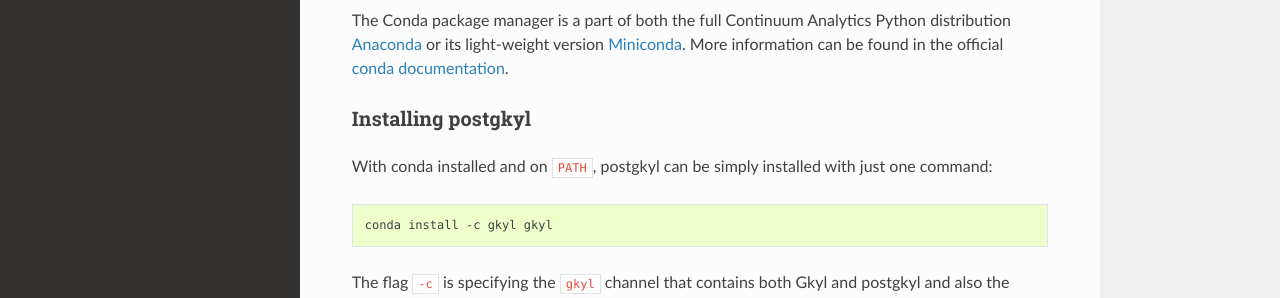
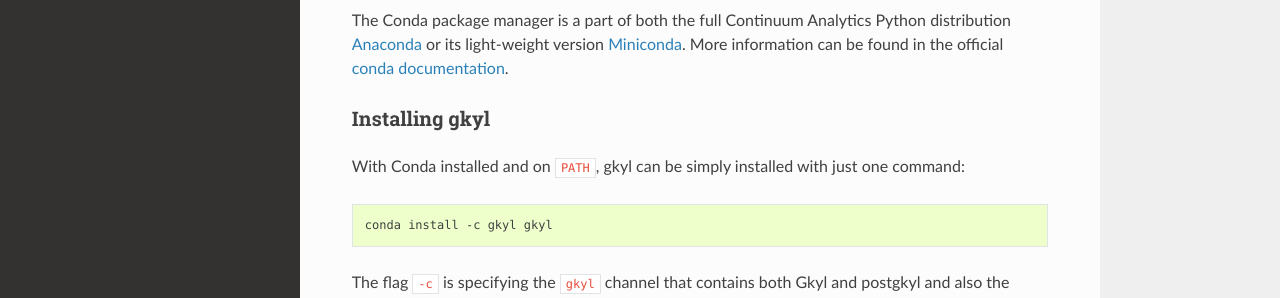
Before and after one commit to ammarhakim/gkyl-doc, a Sphinx documentation site: the page built from source/installation.rst, in a window 1280 px wide and 1136 px high. Shown: the part 373-671 px from the top of the window. Built offline with Sphinx 7.4.7 and the Read the Docs theme 2.0.0, drawn with Linux system fonts in a browser that asks for light colours.

Commit message:
minor tweak

```diff
--- a/source/installation.rst
+++ b/source/installation.rst
@@ -29,10 +29,10 @@
 be found in the official `conda documentation
 <https://conda.io/docs/download.html>`_.
 
-Installing postgkyl
+Installing gkyl
 -------------------
 
-With conda installed and on ``PATH``, postgkyl can be simply installed
+With Conda installed and on ``PATH``, gkyl can be simply installed
 with just one command:
 
 .. code-block:: bash
```
